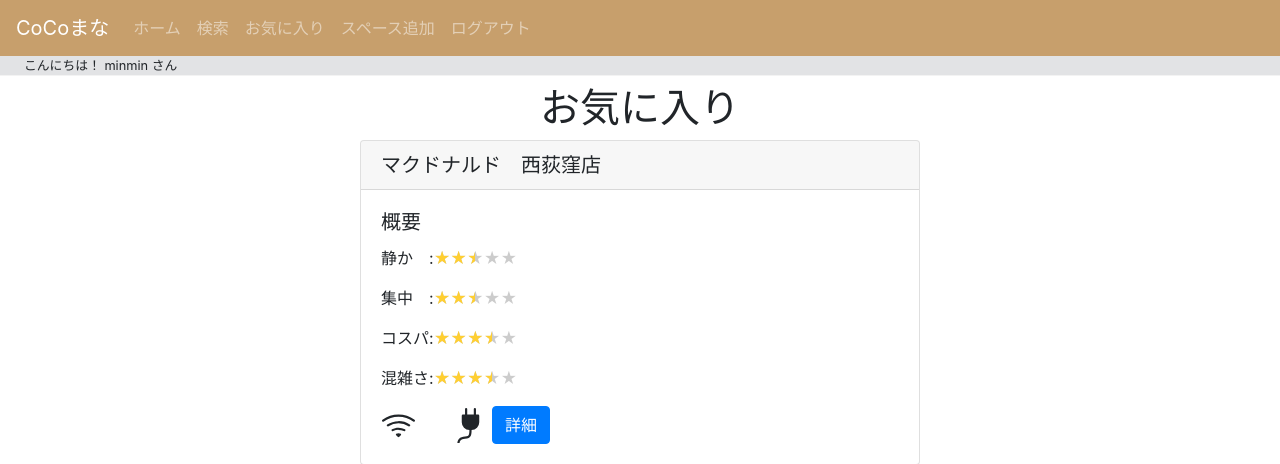
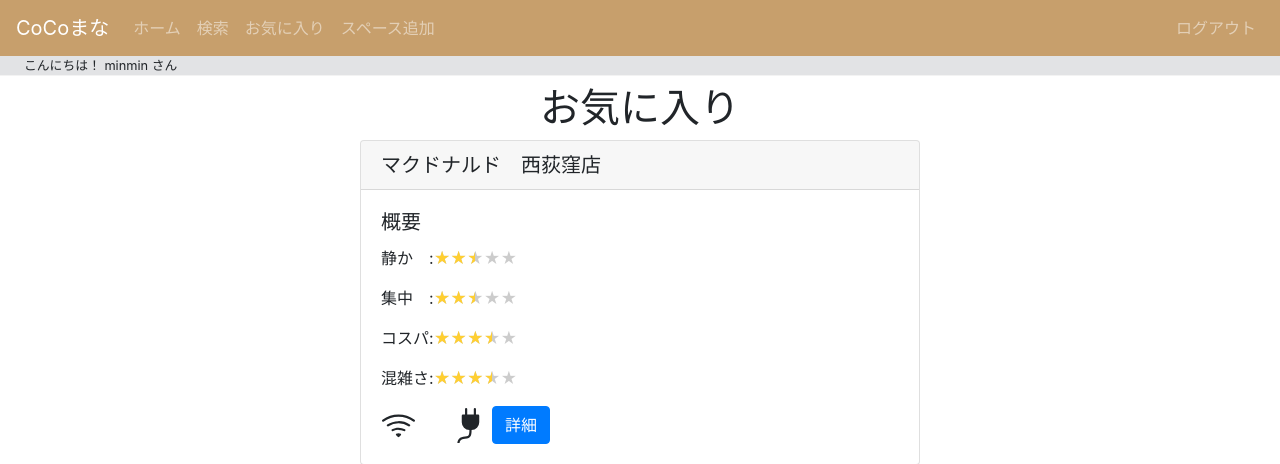
Before and after one commit to piyorin-hub/cocomana, a Django app: page /mypage/ in a window 1280 px wide. Shown: the top 464 px of the page. Run offline with Django 3.2, Linux system fonts and the light colour scheme; a user stored in the database is signed in; data comes from the database, SQL or seed files in the repository; some libraries are stand-ins or nearby versions.

Commit message:
バー変更

```diff
--- a/src/add_space/templates/layout_addSpace.html
+++ b/src/add_space/templates/layout_addSpace.html
@@ -90,6 +90,12 @@
             <li class="nav-item">
               <a class="nav-link" href="{% url 'add_space:add_space' %}">スペース追加</a>
             </li>
+          {% endif %}
+        </ul>
+      </div>
+      <div class="collapse navbar-collapse justify-content-end" id="navbarSupportedContent">
+        <ul class="navbar-nav">
+          {% if user.is_authenticated %}
             <li class="nav-item">
               <a class="nav-link" href="{% url 'users:logout' %}">ログアウト</a>
             </li>
```
